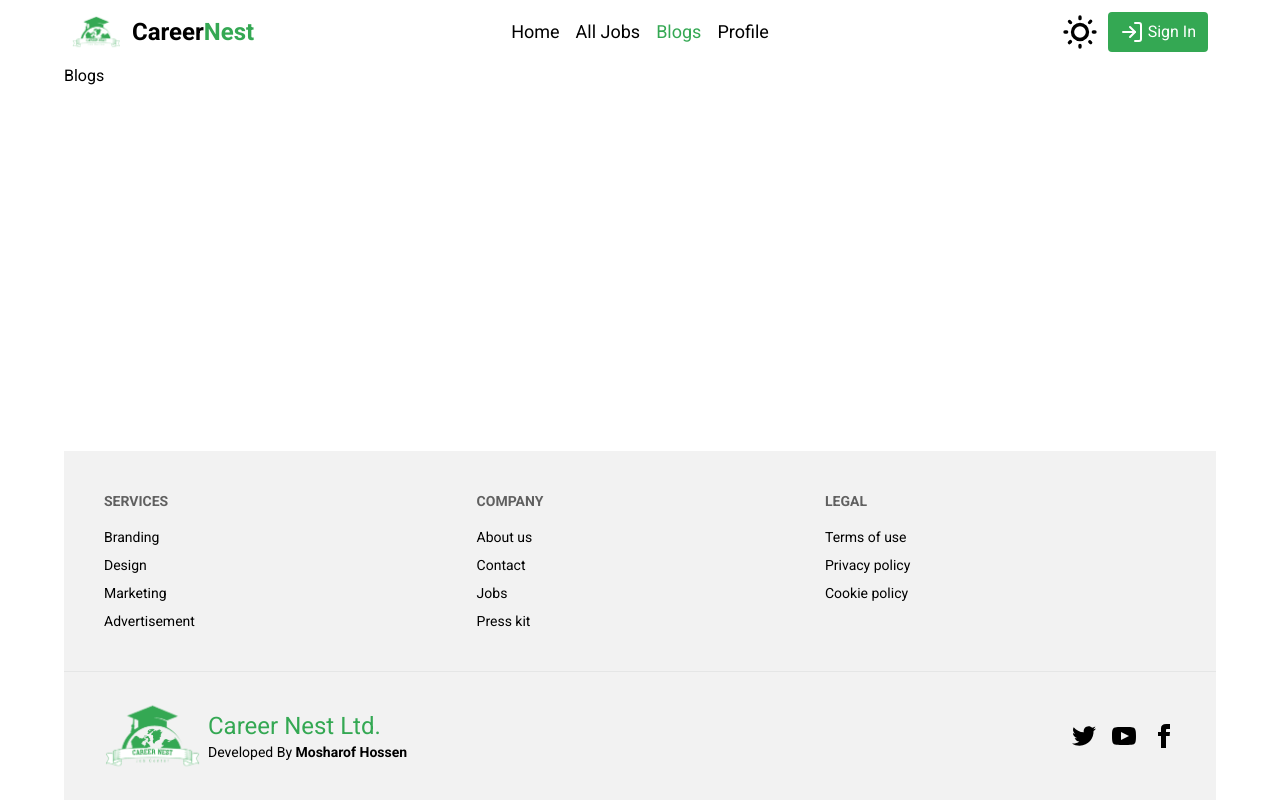
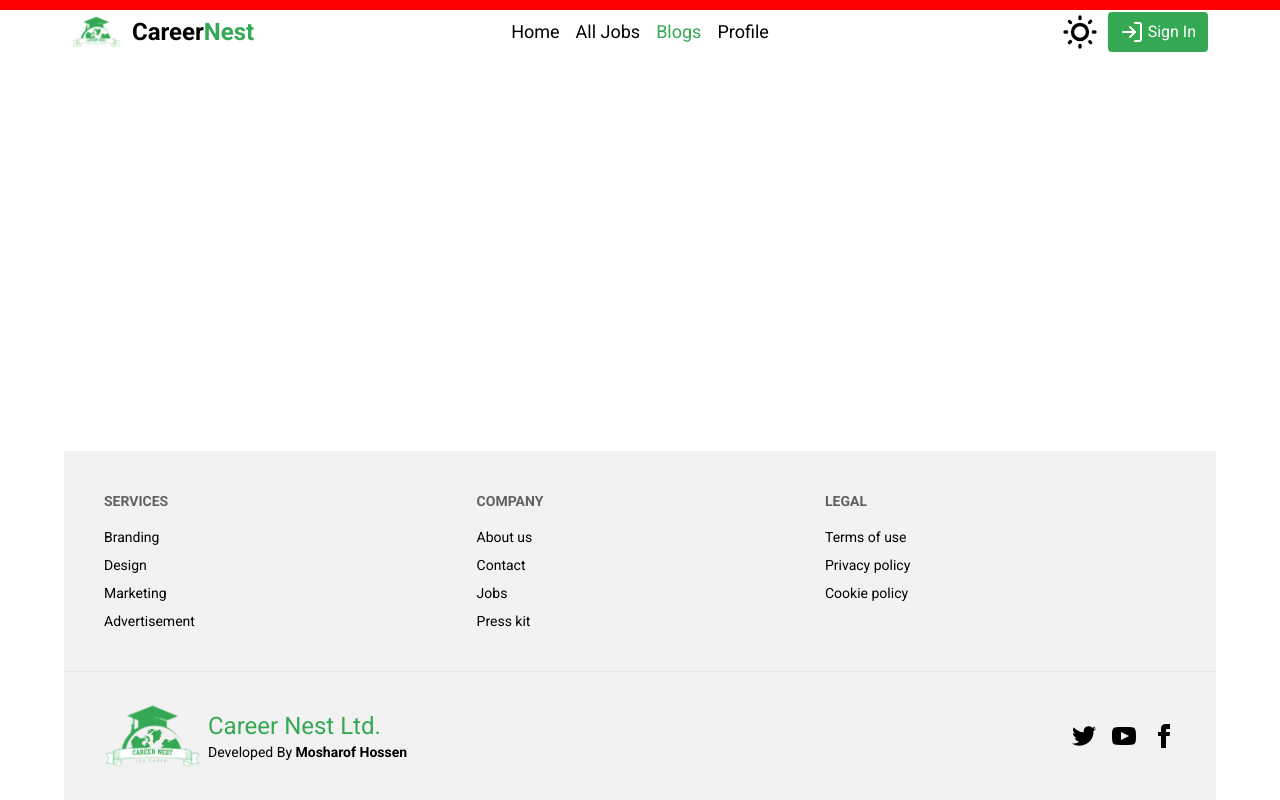
Before and after one commit to Mosharof-Hossen/Career-Nest, a React (Vite) app in the folder client/: page /blogs in a window 1280 px wide. Built offline with nearby package versions, Linux system fonts and the light colour scheme; no server answers; what @react-pdf/renderer would draw is missing.

Commit message:
framer motion scroll used

```diff
--- a/client/package.json
+++ b/client/package.json
@@ -14,6 +14,7 @@
     "@tanstack/react-query": "^5.56.2",
     "axios": "^1.7.7",
     "firebase": "^10.13.1",
+    "framer-motion": "^11.5.6",
     "localforage": "^1.10.0",
     "match-sorter": "^6.3.4",
     "react": "^18.3.1",
--- a/client/src/App.jsx
+++ b/client/src/App.jsx
@@ -3,11 +3,34 @@ import './App.css'
 import Footer from './Components/shared/Footer'
 import Navbar from './Components/shared/Navbar'
 import { Outlet } from "react-router-dom";
+import { motion, useScroll, useSpring } from "framer-motion";
+
 
 function App() {
+  const { scrollYProgress } = useScroll();
+  const scaleX = useSpring(scrollYProgress, {
+    stiffness: 100,
+    damping: 30,
+    restDelta: 0.001
+  });
+
 
 
   return (
+    <>
+      <motion.div
+        style={{
+          scaleX: scaleX, // Animate scaling of an element as the page scrolls
+          height: "10px",
+          background: "red",
+          position: "fixed",
+          top: 0,
+          left: 0,
+          right: 0,
+          transformOrigin: 0,
+          zIndex:10
+        }}
+      />
       <div className='bg-white text-black dark:bg-gray-900 dark:text-white '>
         <div className='flex flex-col min-h-screen max-w-6xl mx-auto'>
           <div className='flex-grow'>
@@ -20,6 +43,7 @@ function App() {
           </div>
         </div>
       </div>
+    </>
   )
 }
 
--- a/client/src/Pages/Blogs/Blogs.jsx
+++ b/client/src/Pages/Blogs/Blogs.jsx
@@ -1,8 +1,10 @@
+
 
 const Blogs = () => {
+
     return (
         <div>
-            Blogs
+
         </div>
     );
 };
```
Also changed, not shown: 1 other file (tests, documents, lock files or other folders). Lines whose indentation alone changed are shown as unchanged.
